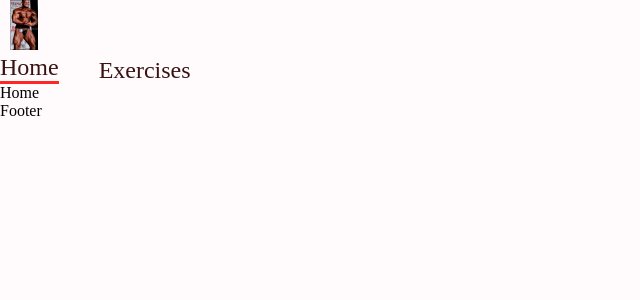
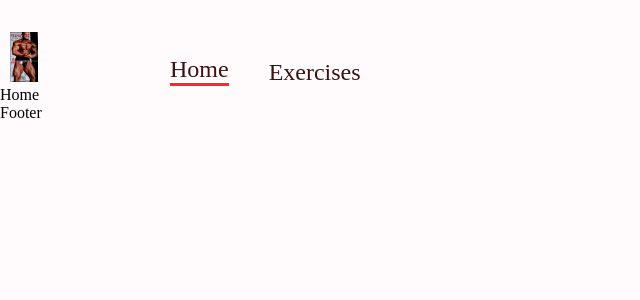
Before and after one commit to rmorales723/fitness_app, a React (Create React App) app in the folder gym_exercises/: page / in a window 1280 px wide. Shown: the top 300 px of the page, without its empty margins (0-640 px from the left). Built offline with nearby package versions, Linux system fonts and the light colour scheme.

Commit message:
starting home page

```diff
--- a/gym_exercises/src/components/Navbar.js
+++ b/gym_exercises/src/components/Navbar.js
@@ -7,7 +7,10 @@ import Nationals from '../assets/images/Nationals.jpeg';
 
 const Navbar = () => {
   return (
-   <Stack>
+   <Stack
+   direction="row"
+        justifyContent="space-around" sx={{gap:{
+            sm: '122px', xs: '40px'}, mt: { sm: '32px', xs: '20px'}, justifyContent: 'none'}}>
     <Link to="/">
         <img src={Nationals} alt="Nationals" style={{
         width: '28px', height: '50px',
```
